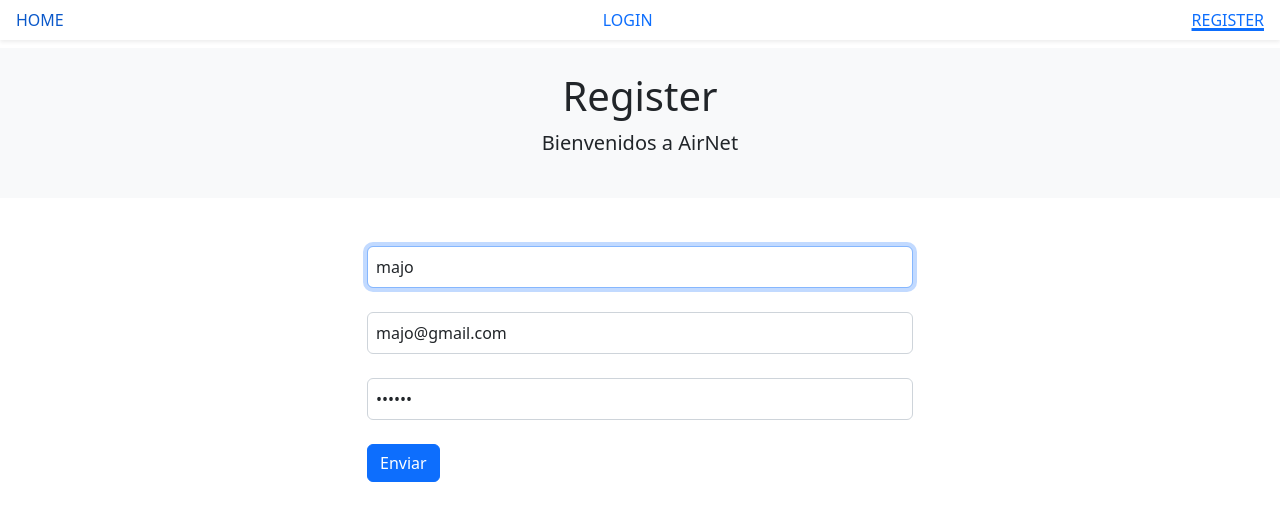
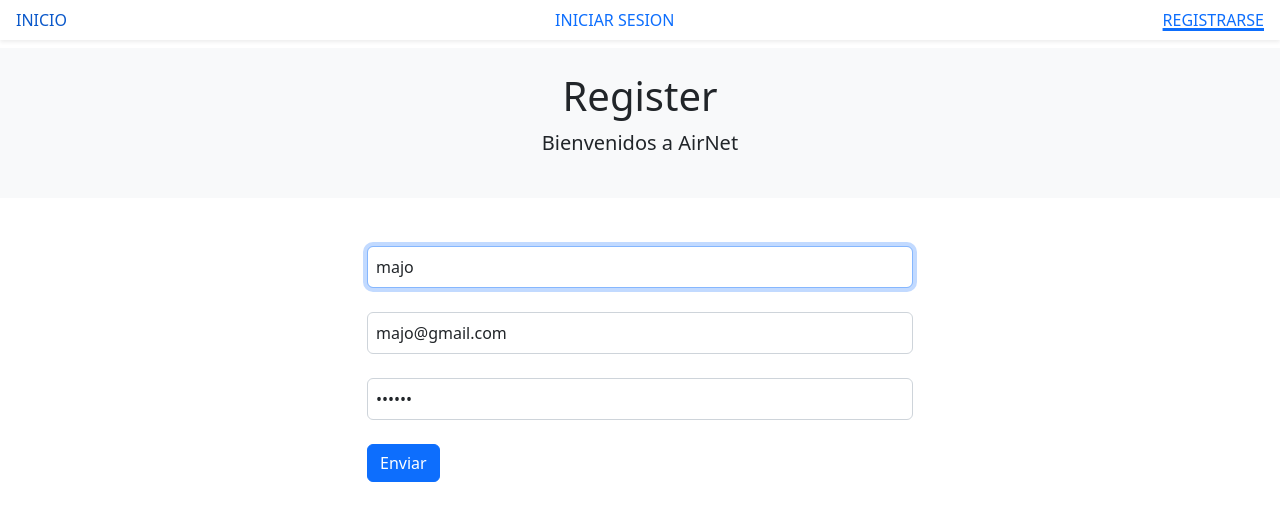
Before and after one commit to mariacasola/AirNet, a React (Create React App) app in the folder frontend/: page /register in a window 1280 px wide. Shown: the top 520 px of the page. Built offline with nearby package versions, Linux system fonts and the light colour scheme.

Commit message:
react rutas

```diff
--- a/frontend/src/App.js
+++ b/frontend/src/App.js
@@ -4,6 +4,7 @@
 import Home from "./pages/Home";
 import Login from "./pages/auth/Login";
 import Register from "./pages/auth/Register";
+import Dashboard from "./pages/user/Dashboard";
 
 
 
@@ -16,6 +17,7 @@
           <Route path='/' element={<Home />} />
           <Route path='/login' element={<Login />} />
           <Route path='/register' element={<Register />} />
+          <Route path='/dashboard' element={<Dashboard/>} />
       </Routes>
     </BrowserRouter>
   );
--- a/frontend/src/components/nav/Menu.js
+++ b/frontend/src/components/nav/Menu.js
@@ -1,20 +1,54 @@
-import {NavLink} from 'react-router-dom';
+import { NavLink } from 'react-router-dom';
+import { useAuth } from "../../context/auth";
+import { useNavigate } from 'react-router-dom';
 
 export default function Menu () {
+    //hooks
+    const [auth, setAuth] = useAuth();
+    const navigate = useNavigate();
+
+
+    const logout = () =>{
+        setAuth({ ...auth, user: null, token:""});
+        localStorage.removeItem("auth");
+        navigate('/login');
+    }
+
+
+//  condition ? true : false
+
+
     return (
     <>
         <ul className="nav d-flex justify-content-between shadow-sm mb-2">
             <li className="nav-item">
-                <NavLink className="nav-link" aria-current="page" to="/">HOME</NavLink>
+                <NavLink className="nav-link" aria-current="page" to="/">INICIO</NavLink>
              </li>
-            <li className="nav-item">
-                <NavLink className="nav-link" to="/login">LOGIN</NavLink>
-            </li>
-            <li className="nav-item">
-                 <NavLink className="nav-link" to="/register">REGISTER</NavLink>
-            </li>
+
+
+             {!auth?.user? (
+                 <>
+
+                <li className="nav-item">
+                    <NavLink className="nav-link" to="/login">INICIAR SESION</NavLink>
+                </li>
+                <li className="nav-item">
+                        <NavLink className="nav-link" to="/register">REGISTRARSE</NavLink>
+                </li>
+                </>
+                 ) : (
+
+                <li className="nav-item pointer">
+                <a onClick= {logout} className="nav-link">
+                    CERRAR SESION
+                </a>
+                </li>
+                )}
+
+
+
 
         </ul>
-     </>
+    </>
     );
 }
--- a/frontend/src/index.css
+++ b/frontend/src/index.css
@@ -2,3 +2,7 @@
   text-decoration: underline;
   text-decoration-thickness: 3px;
 }
+
+.pointer {
+  cursor: pointer;
+}
--- a/frontend/src/pages/auth/Login.js
+++ b/frontend/src/pages/auth/Login.js
@@ -1,5 +1,6 @@
 import { useState } from "react";
 import { useAuth } from "../../context/auth";
+import { useNavigate } from "react-router-dom";
 import Jumbotron from "../../components/cards/Jumbotron";
 import axios from "axios";
 import toast from "react-hot-toast";
@@ -12,6 +13,7 @@
 
   // hook
   const [auth, setAuth] = useAuth();
+  const navigate = useNavigate();
 
   const handleSubmit = async (e) => {
         e.preventDefault();
@@ -27,6 +29,7 @@
             localStorage.setItem('auth', JSON.stringify(data));
             setAuth({ ...auth, token: data.token, user: data.user});
             toast.success("Acceso correcto");
+            navigate("/dashboard");
           }
         } catch (err) {
           console.log(err);
--- a/frontend/src/pages/auth/Register.js
+++ b/frontend/src/pages/auth/Register.js
@@ -1,5 +1,6 @@
 import { useState } from "react";
 import { useAuth } from "../../context/auth";
+import { useNavigate } from "react-router-dom";
 import Jumbotron from "../../components/cards/Jumbotron";
 import axios from "axios";
 import toast from "react-hot-toast";
@@ -10,8 +11,11 @@
     const [email, setEmail] = useState("majo@gmail.com");
     const [password, setPassword] = useState("123456");
 
-  // hook
-  const {auth, setAuth} = useAuth();
+   // hooks
+    const [auth, setAuth] = useAuth();
+    const navigate = useNavigate();
+
+
 
     const handleSubmit = async (e) => {
         e.preventDefault();
@@ -28,8 +32,9 @@
             toast.error(data.error);
           } else {
             localStorage.setItem('auth', JSON.stringify(data));
-            setAuth({...auth, token: data.token, user: data.user});
+            setAuth({ ...auth, token: data.token, user: data.user});
             toast.success("Se ha registrado correctamente");
+            navigate("/");
           }
         } catch (err) {
           console.log(err);
--- /dev/null
+++ b/frontend/src/pages/user/Dashboard.js
@@ -0,0 +1,5 @@
+export default function Dashboard(){
+    return <h3> Mi plataforma</h3>
+
+
+}
```
